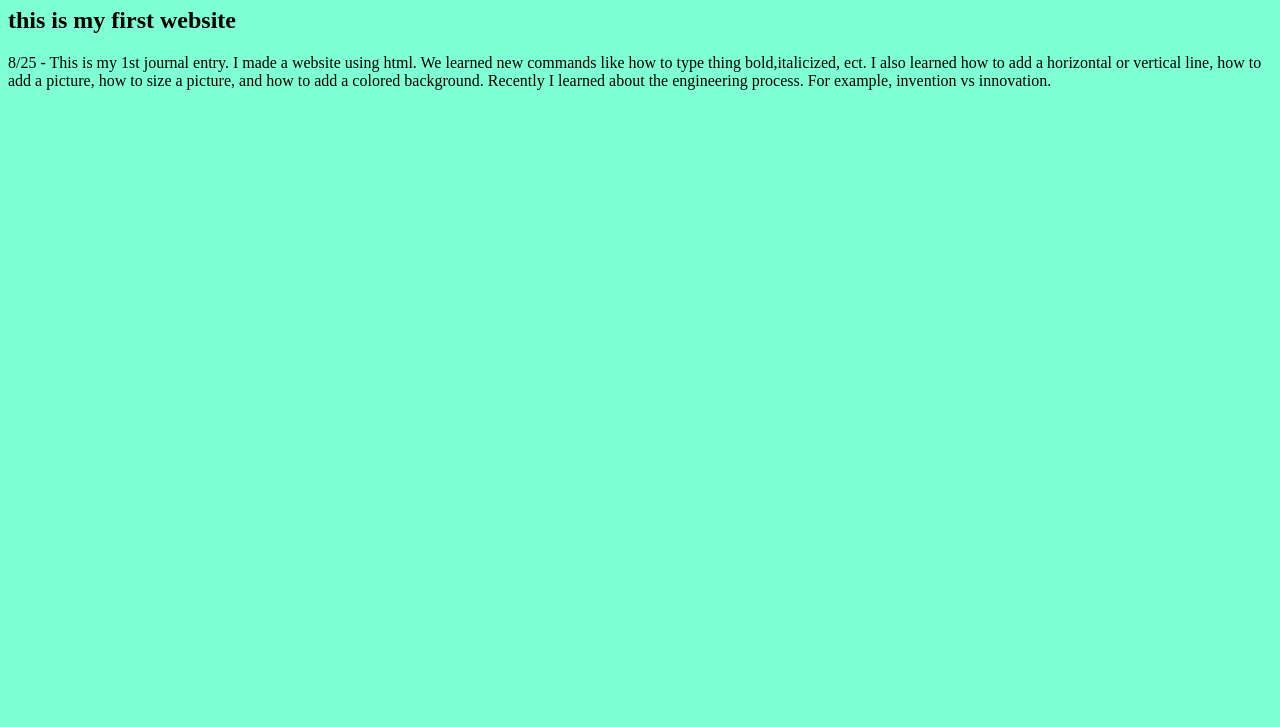
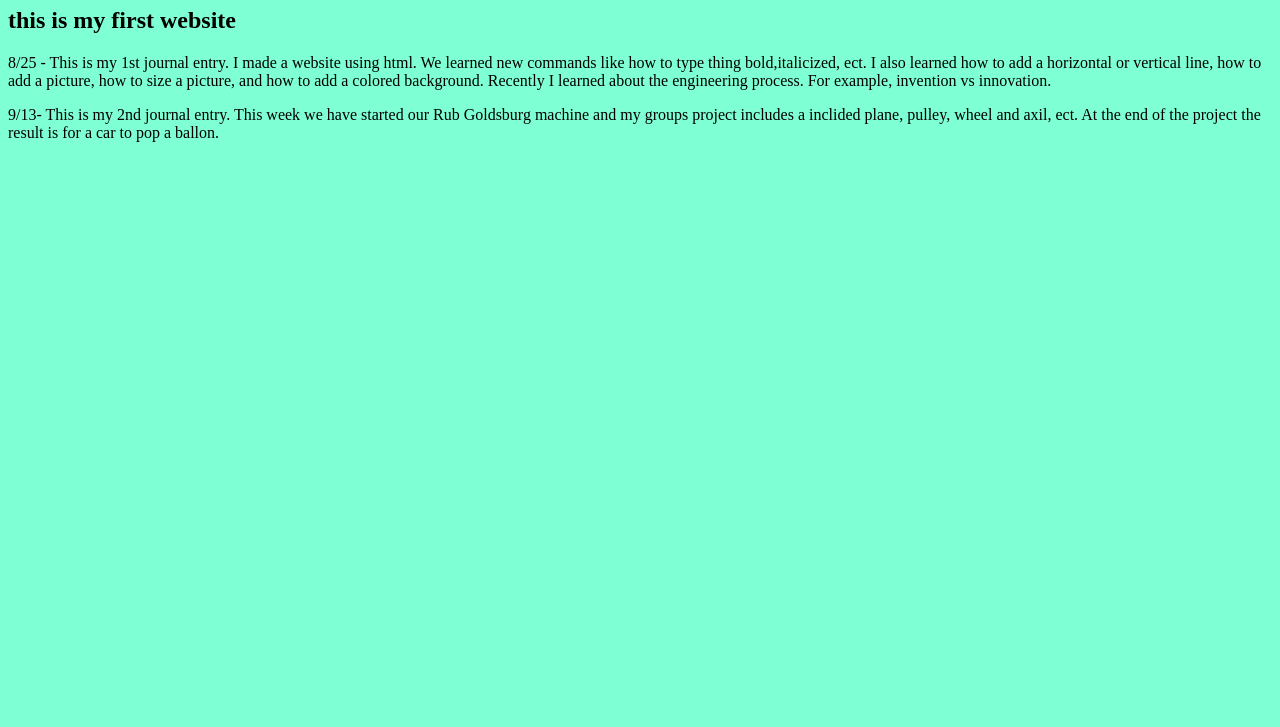
Before and after one commit to emilykaramyants/Website, a plain HTML site: page home.html in a window 1280 px wide. Shown: the part 73-800 px from the top of the page. Drawn offline with Linux system fonts and the light colour scheme.

Commit message:
second journal

```diff
--- a/home.html
+++ b/home.html
@@ -7,6 +7,5 @@
     <h2> this is my first website</h2>
 
     <p>8/25 - This is my 1st journal entry. I made a website using html. We learned new commands like how to type thing bold,italicized, ect. I also learned how to add a horizontal or vertical line, how to add a picture, how to size a picture, and how to add a colored background. Recently I learned about the engineering process. For example, invention vs innovation.  </p>
-
-
+<p> 9/13- This is my 2nd journal entry. This week we have started our Rub Goldsburg machine and my groups project includes a inclided plane, pulley, wheel and axil, ect. At the end of the project the result is for a car to pop a ballon.</p>
 </html>
```
